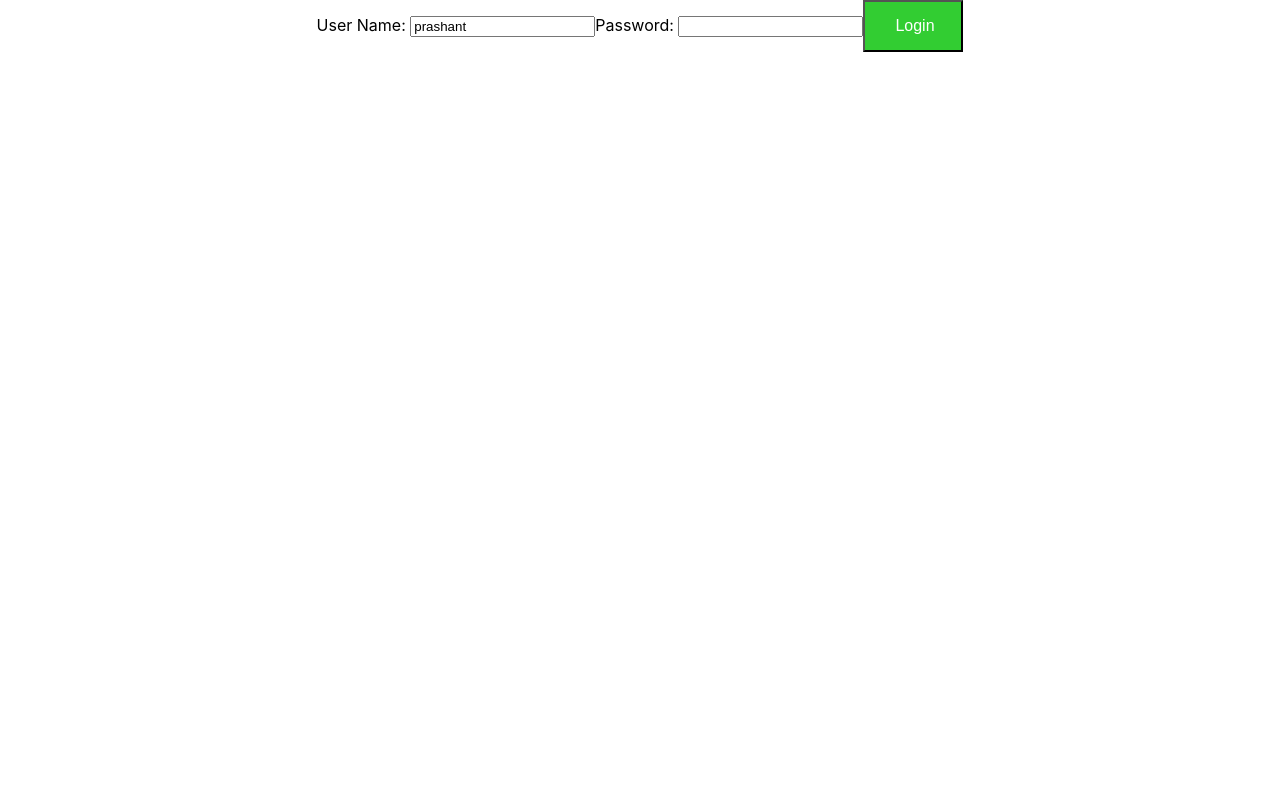
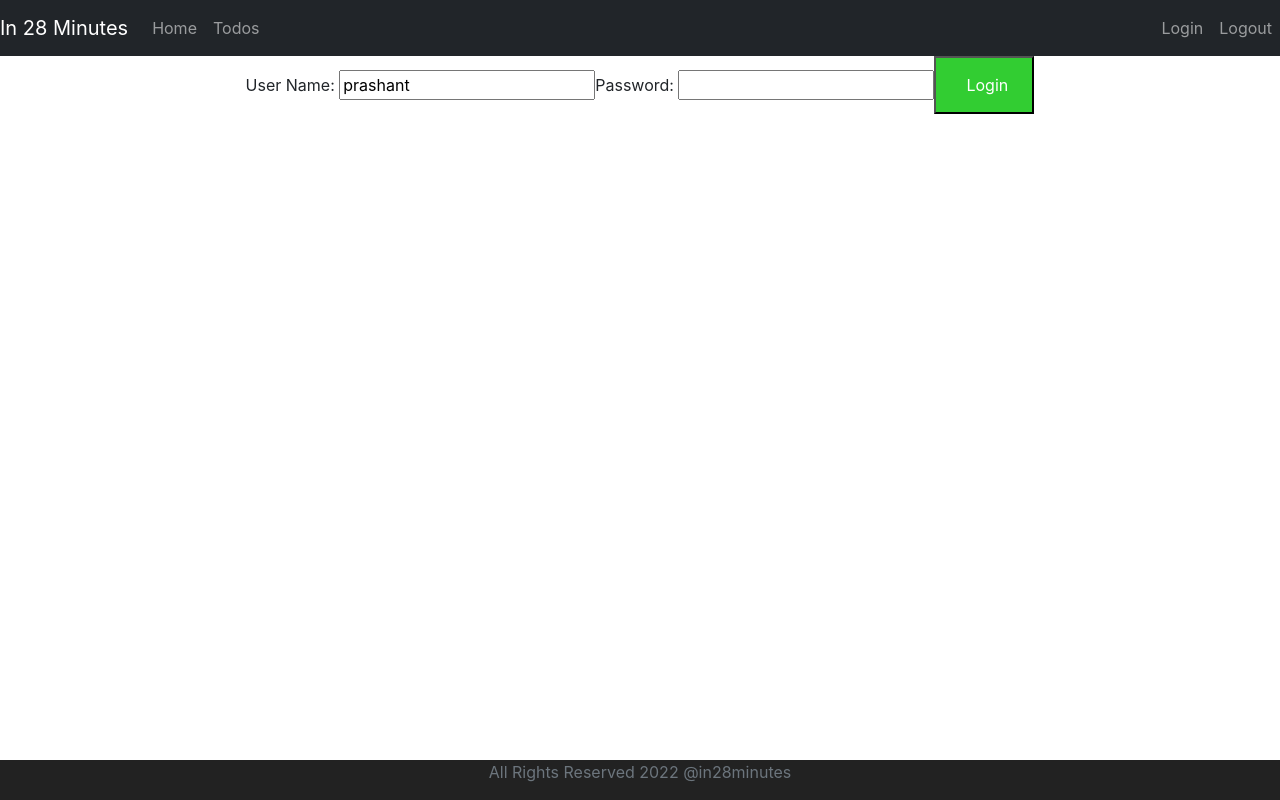
Before and after one commit to MrSharma003/Invoice-Generation-WebApp, a React (Create React App) app: page / in a window 1280 px wide. Built offline with nearby package versions, Linux system fonts and the light colour scheme.

Commit message:
All links are connected

```diff
--- a/public/index.html
+++ b/public/index.html
@@ -9,6 +9,8 @@
       name="description"
       content="Web site created using create-react-app"
     />
+    <link href="https://cdn.jsdelivr.net/npm/bootstrap@5.1.3/dist/css/bootstrap.min.css" rel="stylesheet" integrity="sha384-1BmE4kWBq78iYhFldvKuhfTAU6auU8tT94WrHftjDbrCEXSU1oBoqyl2QvZ6jIW3" crossorigin="anonymous">
+
     <link rel="apple-touch-icon" href="%PUBLIC_URL%/logo192.png" />
     <!--
       manifest.json provides metadata used when your web app is installed on a
@@ -29,6 +31,9 @@
   <body>
     <noscript>You need to enable JavaScript to run this app.</noscript>
     <div id="root"></div>
+
+    <script src="https://cdn.jsdelivr.net/npm/bootstrap@5.1.3/dist/js/bootstrap.bundle.min.js" integrity="sha384-ka7Sk0Gln4gmtz2MlQnikT1wXgYsOg+OMhuP+IlRH9sENBO0LRn5q+8nbTov4+1p" crossorigin="anonymous"></script>
+
     <!--
       This HTML file is a template.
       If you open it directly in the browser, you will see an empty page.
--- a/src/App.css
+++ b/src/App.css
@@ -1,3 +1,12 @@
+.footer{
+  position: absolute;
+  bottom: 0;
+  width: 100%;
+  height: 40px;
+  background-color: #222222;
+}
+
+
 .App {
   text-align: center;
 }
--- /dev/null
+++ b/src/components/todo/ListTodoComponent.js
@@ -0,0 +1,48 @@
+import React, {Component} from 'react';
+
+class ListTodoComponent extends Component {
+
+    constructor(props) {
+        super(props);
+        this.state = {
+            todos : [
+                {id: 1, description: 'Learn React', done: false, targetdate: new Date()},
+                {id: 2, description: 'How to Learn React', done: false, targetdate: new Date()},
+                {id: 3, description: 'Learn React fast', done: false, targetdate: new Date()}
+            ]
+        }
+    }
+
+    render() {
+        return (
+            <div>
+                <h1>List Todo Component</h1>
+                <table>
+                    <thead>
+                        <tr>
+                            <th>ID</th>
+                            <th>Description</th>
+                            <th>Done</th>
+                            <th>Target Date</th>
+                        </tr>
+                    </thead>
+                    <tbody>
+                        {
+                            this.state.todos.map (
+                                todo =>
+                                    <tr>
+                                        <td>{todo.id}</td>
+                                        <td>{todo.description}</td>
+                                        <td>{todo.done.toString()}</td>
+                                        <td>{todo.targetdate.toString()}</td>
+                                    </tr>
+                            )
+                        }
+                    </tbody>
+                </table>
+            </div>
+        );
+    }
+}
+
+export default ListTodoComponent;
--- a/src/components/todo/ToDoApp.js
+++ b/src/components/todo/ToDoApp.js
@@ -1,26 +1,32 @@
 import React, {Component} from 'react';
 import WelCome from "./WelCome";
-import {BrowserRouter as Router, Route, Routes} from "react-router-dom";
+import {BrowserRouter as Router, Route, Routes,Link} from "react-router-dom";
 import withNavigation from "./WithNavigation";
 import ErrorComponent from "./ErrorComponent";
 import withParams from "./WithParams";
+import ListTodoComponent from "./ListTodoComponent";
 
 class ToDoApp extends Component {
     render() {
         const LoginComponentWithNavigation = withNavigation(LoginComponent);
         const WelcomeWithparams = withParams(WelCome);
         const ErrorComponentWithNavigation = withNavigation(ErrorComponent);
+        const ListTodoComponentWithNavigation = withNavigation(ListTodoComponent);
+        const LogoutComponentWithNavigation = withNavigation(LogoutComponent);
 
         return (
             <div className="ToDoApp">
                 <Router>
+                    <HeaderComponent/>
                     <Routes>
                         <Route path="/" element={<LoginComponentWithNavigation/>}/>
                         <Route path="/login" element={<LoginComponentWithNavigation/>}/>
                         <Route path="/welcome/:name" element={<WelcomeWithparams/>}/>
                         <Route path="*" element={<ErrorComponentWithNavigation/>}/>
-
+                        <Route path="/todos" element={<ListTodoComponentWithNavigation/>}/>
+                        <Route path="/logout" element={<LogoutComponentWithNavigation/>}/>
                     </Routes>
+                    <FooterComponent/>
                 </Router>
                 {/*<LoginComponent/>*/}
                 {/*<WelCome/>*/}
@@ -101,6 +107,49 @@ class LoginComponent extends Component {
     }
 }
 
+class HeaderComponent extends Component{
+    render() {
+        return(
+            <div>
+                <nav className="navbar navbar-expand-md navbar-dark bg-dark">
+                    <div><a className="navbar-brand" href="http://www.in28minutes.com">In 28 Minutes</a></div>
+                    <ul className="navbar-nav">
+                        <li><Link className="nav-link" to="/welcome/prashant">Home</Link></li>
+                        <li><Link className="nav-link" to="/todos">Todos</Link></li>
+                    </ul>
+                    <ul className="navbar-nav navbar-collapse justify-content-end">
+                        <li><Link className="nav-link" to="/login">Login</Link></li>
+                        <li><Link className="nav-link" to="/logout">Logout</Link></li>
+                    </ul>
+                </nav>
+            </div>
+        )
+    }
+}
+
+class FooterComponent extends Component{
+    render() {
+        return(
+            <footer className="footer">
+                <span className="text-muted">All Rights Reserved 2022 @in28minutes</span>
+            </footer>
+        )
+    }
+}
+
+class LogoutComponent extends Component{
+    render() {
+        return(
+            <div>
+                <h1>You are logged out.</h1>
+                <div className="container">
+                    Thank you for using our application.
+                </div>
+            </div>
+        )
+    }
+}
+
 function ShowInvalidCredentials(props){
     if(props.hasLoginFailed){
         return <div>Invalid Credentials</div>
--- a/src/components/todo/WelCome.js
+++ b/src/components/todo/WelCome.js
@@ -1,10 +1,11 @@
 import React, {Component} from 'react';
+import {Link} from "react-router-dom";
 
 class WelCome extends Component {
     render() {
         return (
             <div>
-                Welcome {this.props.params.name}
+                Welcome {this.props.params.name}. You can manage your todos <Link to="/todos">here</Link>
             </div>
         );
     }
```
